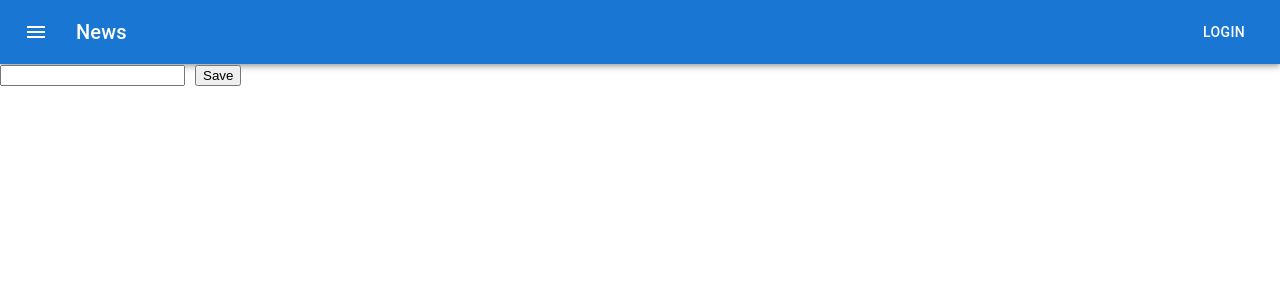
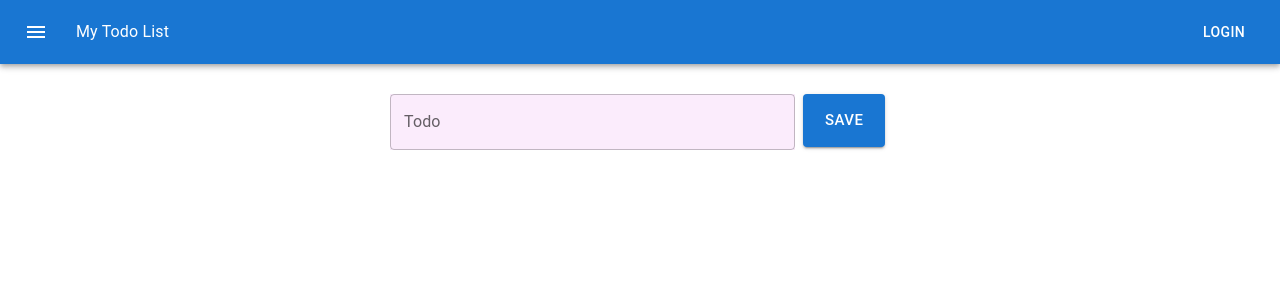
Before and after one commit to safwanrazali/class-clazzy, a React (Create React App) app in the folder my-react-app/: page / in a window 1280 px wide. Shown: the top 300 px of the page. Built offline with nearby package versions, Linux system fonts and the light colour scheme.

Commit message:
completing todo app

```diff
--- a/my-react-app/src/components/MyCard.jsx
+++ b/my-react-app/src/components/MyCard.jsx
@@ -1,27 +1,27 @@
 import React from "react";
 import myCardStyle from '../styles/MyCard.module.css';
+import { Button } from "@mui/material";
 
 const MyCard = (props) => {
 
-    const {description} = props
+    const { description, deleteFunc, editFunc, index, doneFunc } = props
 
   return (
     <div className={myCardStyle.container}>
-                <p>
-                    {description}
+      <p>{index+1} - {description}</p>
 
-                </p>
-                <button style={{marginRight:10}}>
+      <div className={myCardStyle.btnContainer}>
+        <Button className={myCardStyle.doneBtn} size="small" variant="contained" onClick={() => doneFunc(index)}>
           Done
-                </button>
-                <button style={{marginRight:10}}>
+        </Button>
+        <Button className={myCardStyle.editBtn} size="small" variant="outlined" style={{ marginLeft: 10 }} onClick={() => editFunc(index)}>
           Edit
-                </button>
-                <button>
+        </Button>
+        <Button size="small" color='error' style={{ marginLeft: 10 }} onClick={() => deleteFunc(index)}>
           Delete
-                </button>
+        </Button>
       </div>
-
+    </div>
   )
 }
 
--- /dev/null
+++ b/my-react-app/src/components/MyCard2.jsx
@@ -0,0 +1,22 @@
+import React from "react";
+import myCardStyle from '../styles/MyCard.module.css';
+import { Button } from "@mui/material";
+
+const MyCard2 = (props) => {
+
+    const { doneContent, deleteFunc, index } = props
+
+  return (
+    <div className={myCardStyle.container}>
+      <p>{index+1} - {doneContent}</p>
+
+      <div className={myCardStyle.btnContainer}>
+        <Button size="small" color='error' style={{ marginLeft: 10 }} onClick={() => deleteFunc(index)}>
+          Delete
+        </Button>
+      </div>
+    </div>
+  )
+}
+
+export default MyCard2
--- a/my-react-app/src/pages/HomePage.jsx
+++ b/my-react-app/src/pages/HomePage.jsx
@@ -6,13 +6,14 @@ import Typography from '@mui/material/Typography';
 import Button from '@mui/material/Button';
 import IconButton from '@mui/material/IconButton';
 import MenuIcon from '@mui/icons-material/Menu';
+import homePageStyle from '../styles/HomePage.module.css';
 
 import LandingPage from './LandingPage';
 
 export default function ButtonAppBar() {
   return (
     <Box sx={{ flexGrow: 1 }}>
-      <AppBar position="static">
+      <AppBar className={homePageStyle.themeColor} position="static">
         <Toolbar>
           <IconButton
             size="large"
@@ -23,10 +24,10 @@ export default function ButtonAppBar() {
           >
             <MenuIcon />
           </IconButton>
-          <Typography variant="h6" component="div" sx={{ flexGrow: 1 }}>
-            News
+          <Typography className={homePageStyle.font} sx={{ flexGrow: 1 }}>
+            My Todo List
           </Typography>
-          <Button color="inherit">Login</Button>
+          <Button className={homePageStyle.font} color="inherit">Login</Button>
         </Toolbar>
       </AppBar>
 
--- a/my-react-app/src/pages/LandingPage.jsx
+++ b/my-react-app/src/pages/LandingPage.jsx
@@ -1,48 +1,109 @@
-import React, { useState, useEffect } from "react";
+import React, { useState } from "react";
 import MyCard from "../components/MyCard";
+import MyCard2 from "../components/MyCard2";
+import landingPageStyle from '../styles/LandingPage.module.css';
+
+import { TextField } from "@mui/material";
+import { Button } from "@mui/material";
 
 const LandingPage = () => {
 
     const [todo, setTodo] = useState('')
     const [todoList, setTodoList] = useState([])
+    const [doneTodoList, setDoneTodoList] = useState([])
 
     const onSave = () => {
+
         if (todo === '') {
             return
         }
 
-        //using spread operator to deep clone
+        // using spread operator to deep clone
+        const cloneTodoList = [...todoList]
 
-        const clonetodoList = [...todoList]
+        cloneTodoList.push(todo)
 
-        clonetodoList.push(todo)
-
-        setTodoList(clonetodoList)
+        setTodoList(cloneTodoList)
 
         setTodo('')
-
     }
 
+    const deleteTodo = (index) => {
+        console.log('get index: ', index)
+        const cloneTodoList = [...todoList]
+
+        cloneTodoList.splice(index, 1)
+
+        setTodoList(cloneTodoList)
+    }
+
+    const doneTodo = (index) => {
+        console.log('index:', index)
+
+        const doneTodo = todoList[index]
+
+        // add into doneTodoList
+        const cloneDoneTodoList = [...doneTodoList]
+        cloneDoneTodoList.push(doneTodo)
+        setDoneTodoList(cloneDoneTodoList)
+
+        // delete from original list
+        deleteTodo(index)
+    }
+
+    const deleteDoneTodo = (index) => {
+        console.log('get index: ', index)
+        const cloneTodoList = [...doneTodoList]
+
+        cloneTodoList.splice(index, 1)
+
+        setDoneTodoList(cloneTodoList)
+    }
+
+    const editTodo = (index) => {
+        // get the clicked value and set to todo variable
+        setTodo(todoList[index])
+        // delete from todo list
+        deleteTodo(index)
+    }
     return (
-        <div>
+        <div className={landingPageStyle.container}>
 
-            <input type="text" value={todo} onChange={(evt) => setTodo(evt.target.value)} />
-            <button style={{ marginLeft: 10 }} onClick={onSave}>Save</button>
+            <div style={{ marginTop: 30, marginBottom: 30, width: 500 }}>
+
+                <TextField
+                    id="outlined-basic"
+                    label="Todo"
+                    variant="outlined"
+                    type="text"
+                    value={todo}
+                    size="normal"
+                    onChange={(evt) => setTodo(evt.target.value)}
+                    style={{ width: '81%' }}
+                    className={landingPageStyle.todo}
+                />
+
+                <Button className={landingPageStyle.saveBtn} variant="contained" size="large" sx={{ marginLeft: 1, height: 53 }} onClick={onSave}>Save</Button>
+            </div>
 
             {
                 todoList.map((each, index) => (
-                    <MyCard key={index} index={index} description={each} />
+                    <MyCard key={index} index={index} description={each} deleteFunc={deleteTodo} doneFunc={doneTodo} editFunc={editTodo} />
                 ))
             }
 
-            {/* <MyCard /> */}
-            {/* <MyCard /> */}
-
+            {
+                doneTodoList.length > 0 &&
+                <>
+                    <h3>Done List</h3>
+                    {
+                        doneTodoList.map((each, index) => (
+                            <MyCard2 key={index} index={index} doneContent={each} deleteFunc={deleteDoneTodo} />
+                        ))
+                    }
+                </>
+            }
         </div>
-
-
-
-
     )
 }
 
--- /dev/null
+++ b/my-react-app/src/styles/HomePage.module.css
@@ -0,0 +1,9 @@
+.themeColor {
+    background-color: #6d1b7b;
+    color: #fbecfc;
+}
+
+.font {
+    font-family: 'Trebuchet MS', 'Lucida Sans Unicode', 'Lucida Grande', 'Lucida Sans', Arial, sans-serif;
+    font-weight: bold;
+}
--- /dev/null
+++ b/my-react-app/src/styles/LandingPage.module.css
@@ -0,0 +1,21 @@
+.container {
+    display: flex;
+    flex: 1;
+    align-items: center;
+    justify-content: center;
+    flex-direction: column;
+}
+
+.todo {
+    background-color: #fbecfc;
+    color: #6d1b7b;
+    font-family: 'Trebuchet MS', 'Lucida Sans Unicode', 'Lucida Grande', 'Lucida Sans', Arial, sans-serif;
+    border: 1px solid #6d1b7b;
+}
+
+.saveBtn {
+    background-color: #6d1b7b;
+    color: #fbecfc;
+    font-family: 'Trebuchet MS', 'Lucida Sans Unicode', 'Lucida Grande', 'Lucida Sans', Arial, sans-serif;
+    border: none;
+}
--- a/my-react-app/src/styles/MyCard.module.css
+++ b/my-react-app/src/styles/MyCard.module.css
@@ -1,10 +1,28 @@
 .container {
+    padding: 10px;
+    border-radius: 5px;
+    border: 1px solid #c2c2c2;
+    margin: 10px;
     width: 500px;
-    border: 10px;
-    border-radius: 10px;
-    border-color: black;
-    border-style: solid;
-    border-width: 1px;
-    padding: 10px;
-    margin: 20px;
-}
+    display: flex;
+    justify-content: space-between;
+  }
+
+  .btnContainer {
+    display: flex;
+    justify-content: center;
+  }
+
+  .doneBtn {
+    background-color: #9c27b0;
+    color: #fbecfc;
+    font-family: 'Trebuchet MS', 'Lucida Sans Unicode', 'Lucida Grande', 'Lucida Sans', Arial, sans-serif;
+    border: none;
+  }
+
+  .editBtn {
+    background-color: #fbecfc;
+    color: #9c27b0;
+    font-family: 'Trebuchet MS', 'Lucida Sans Unicode', 'Lucida Grande', 'Lucida Sans', Arial, sans-serif;
+    border: 1px solid #9c27b0;
+  }
```
Also changed, not shown: my-react-app/src/styles/index.jsx (deleted). Lines whose indentation alone changed are shown as unchanged.
